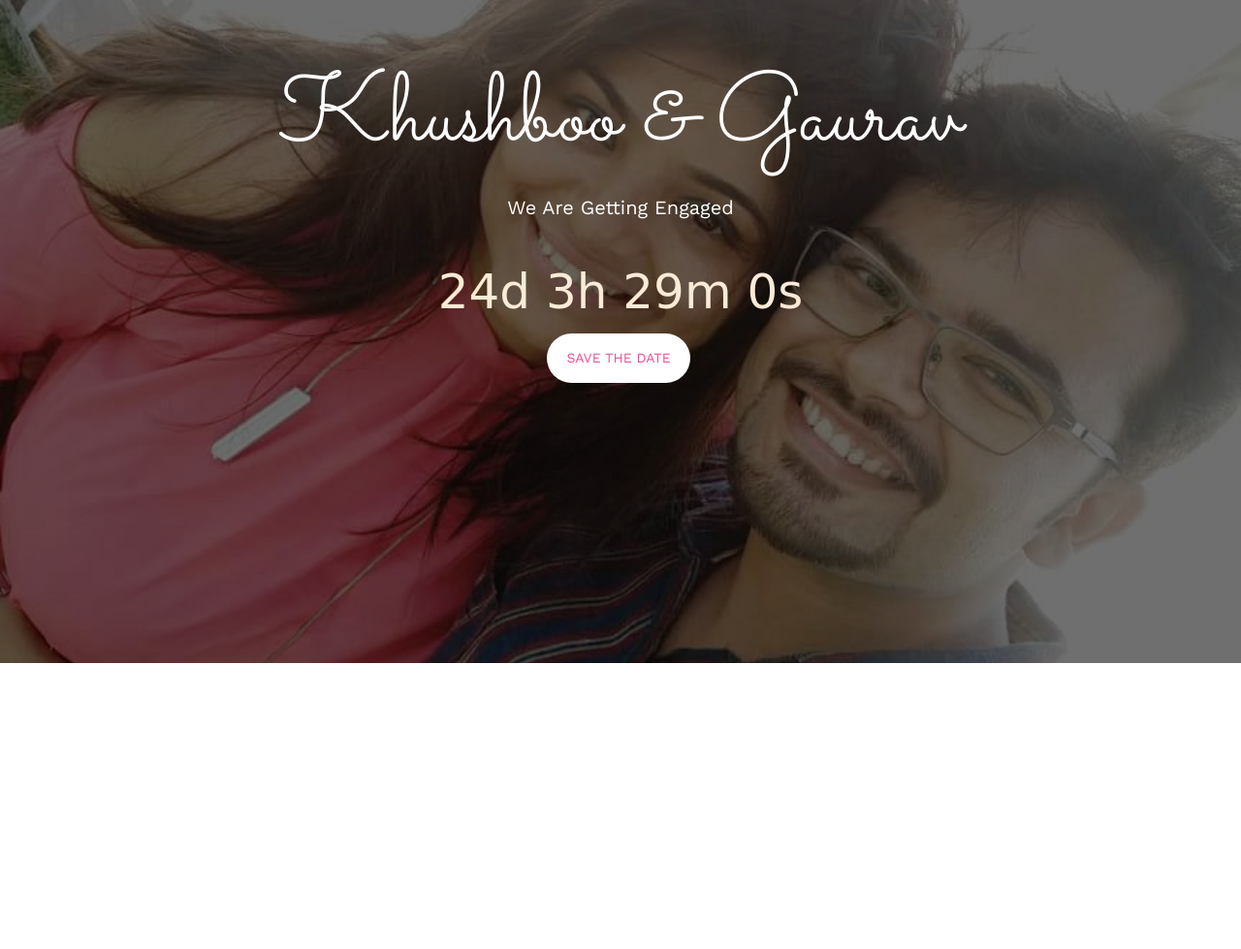
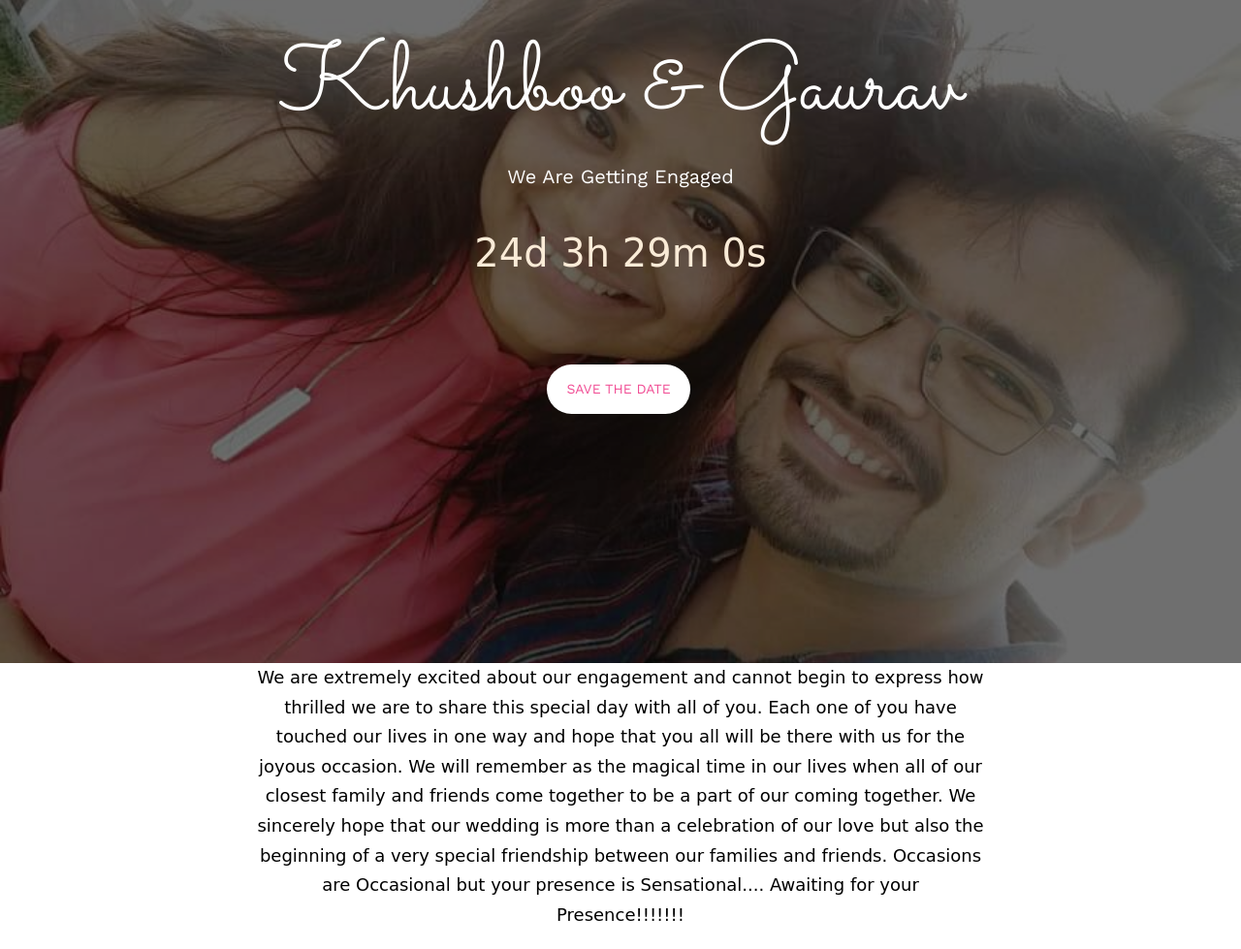
Before and after one commit to nakuljhunjhunwala/wedding.github.io, a plain HTML site: page index.html in a window 1280 px wide. Shown: the part 216-1195 px from the top of the page at 97% size. Before the commit the page ends 900 px from the top, so only its background shows below. Drawn offline with nearby package versions, Linux system fonts and the light colour scheme.

Commit message:
Update index.html

```diff
--- a/index.html
+++ b/index.html
@@ -49,7 +49,7 @@
 
 .timing {
 
-font-size: 50px;
+font-size: 40px;
 color: antiquewhite;
 font-family:cursive;
 
@@ -84,9 +84,22 @@ font-family:cursive;
 							<h1>Khushboo &amp; Gaurav</h1>
 							<h2>We Are Getting Engaged</h2>
 							<div class="timing" id="timing"></div>
+							<br><br><br>
 							<p><a href="#" class="btn btn-default btn-sm">Save the date</a></p>
+
 						</div>
+
 					</div>
+					<p>
+<font size=+1.5 color=black face="cursive">
+						We are extremely excited about our engagement and cannot begin to express how thrilled we are to share this special day with all of you.
+Each one of you have touched our lives in one way and hope that you all will be there with us for the joyous occasion.
+We will remember  as the magical time in our lives when all of our closest family and friends come together to be a part of our coming together. We sincerely hope that our wedding is more than a celebration of our love but also the beginning of a very special friendship between our families and friends.
+
+Occasions are Occasional but your presence is Sensational....
+Awaiting for your Presence!!!!!!!
+</font>
+					</p>
 				</div>
 			</div>
 		</div>
```
